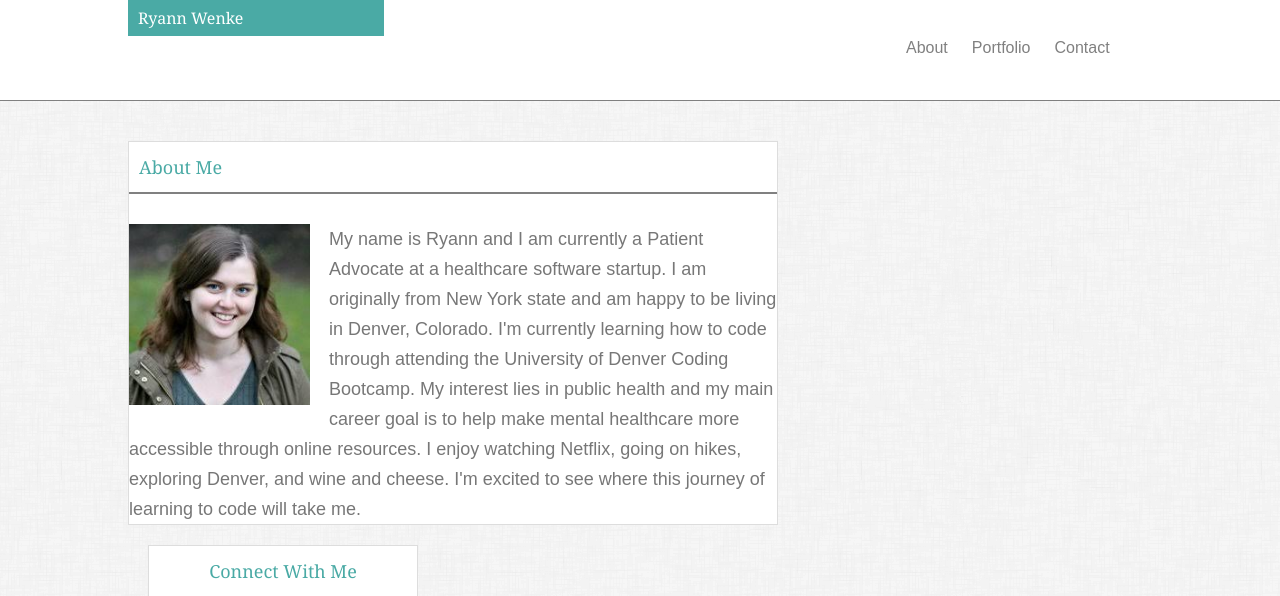
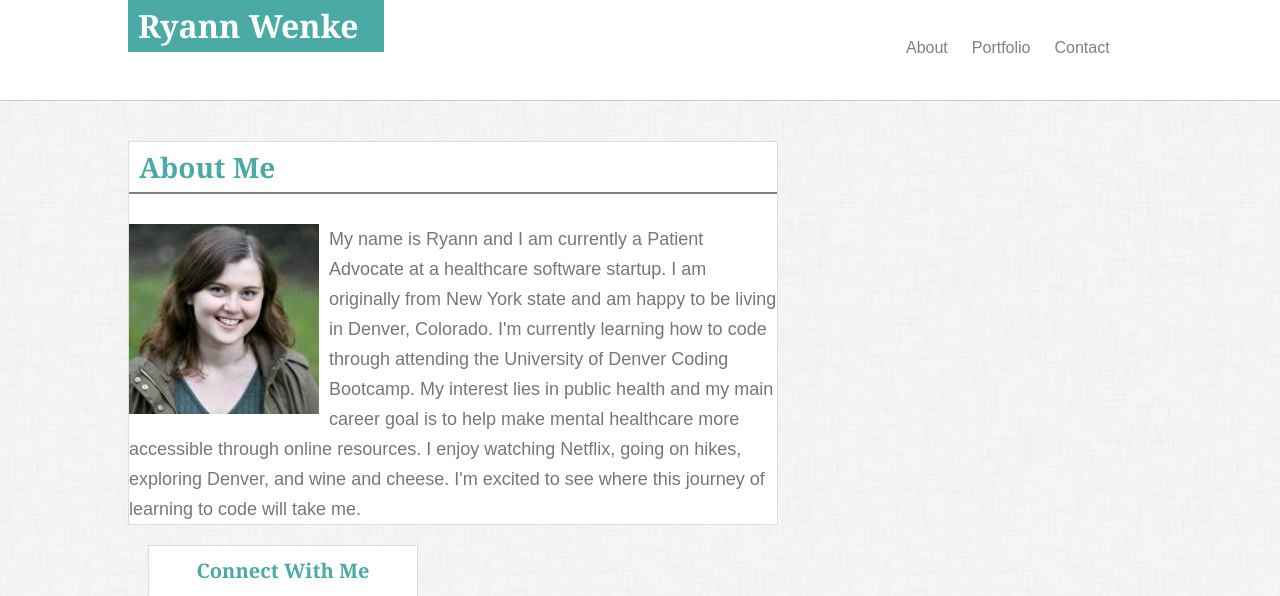
Before and after one commit to ryannwenke/Basic-Portfolio, a plain HTML site: page index.html in a window 1280 px wide. Shown: the top 596 px of the page. Drawn offline with Linux system fonts and the light colour scheme.

Commit message:
third commit

```diff
--- a/assets/css/style.css
+++ b/assets/css/style.css
@@ -11,10 +11,12 @@ body {
 header {
 	width:100%;
 	background:white;
-	border-bottom:1px solid gray;
+	border-bottom:1px solid #cccccc;
 }
 .header-name {
-	font-family:georgia;
+	font-size:32px;
+	font-weight:bold;
+	font-family:'Georgia', Times, Times New Roman, serif;
 	color:white;
 	background:#4aaaa5;
 	padding:10px;
@@ -41,13 +43,17 @@ header {
 /* ==========MAIN SECTION========== */
 
 .aboutme {
-	font-family:georgia;
+	font-size:28px;
+	font-weight:bold;
+	font-family:'Georgia', Times, Times New Roman, serif;
 	color:#4aaaa5;
 	padding: 10px;
 	border-bottom:2px solid gray;
 }
 .connect-with-me {
-	font-family:georgia;
+	font-size:20px;
+	font-weight:bold;
+	font-family:'Georgia', Times, Times New Roman, serif;
 	color:#4aaaa5;
 	padding: 10px;
 	border-bottom:2px solid gray;
@@ -59,8 +65,7 @@ img {
 	clear:both;
 	float:left;
 	width:200px;
-	padding-right:3%;
-	padding-bottom:1%;
+	padding-right:10px;
 }
 a {
 	color:gray;
@@ -69,7 +74,7 @@ a {
 .mainContainer {
 	color:#777777;
 	background-image:url(dust_scratches.png);
-	font-family:sans-serif;
+	font-family:'Arial', 'Helvetica Neue', Helvetica, sans-serif;
 	font-size:18px;
 	width:960px;
 	padding-right:10%;
@@ -93,7 +98,7 @@ a {
 }
 footer {
 	clear:both;
-	font-family:arial;
+	font-family:'Arial', 'Helvetica Neue', Helvetica, sans-serif;
 	font-size:12px;
 	color:#777777;
 	text-align:center;
```
Also changed, not shown: contact.html (+3 -0 lines).
